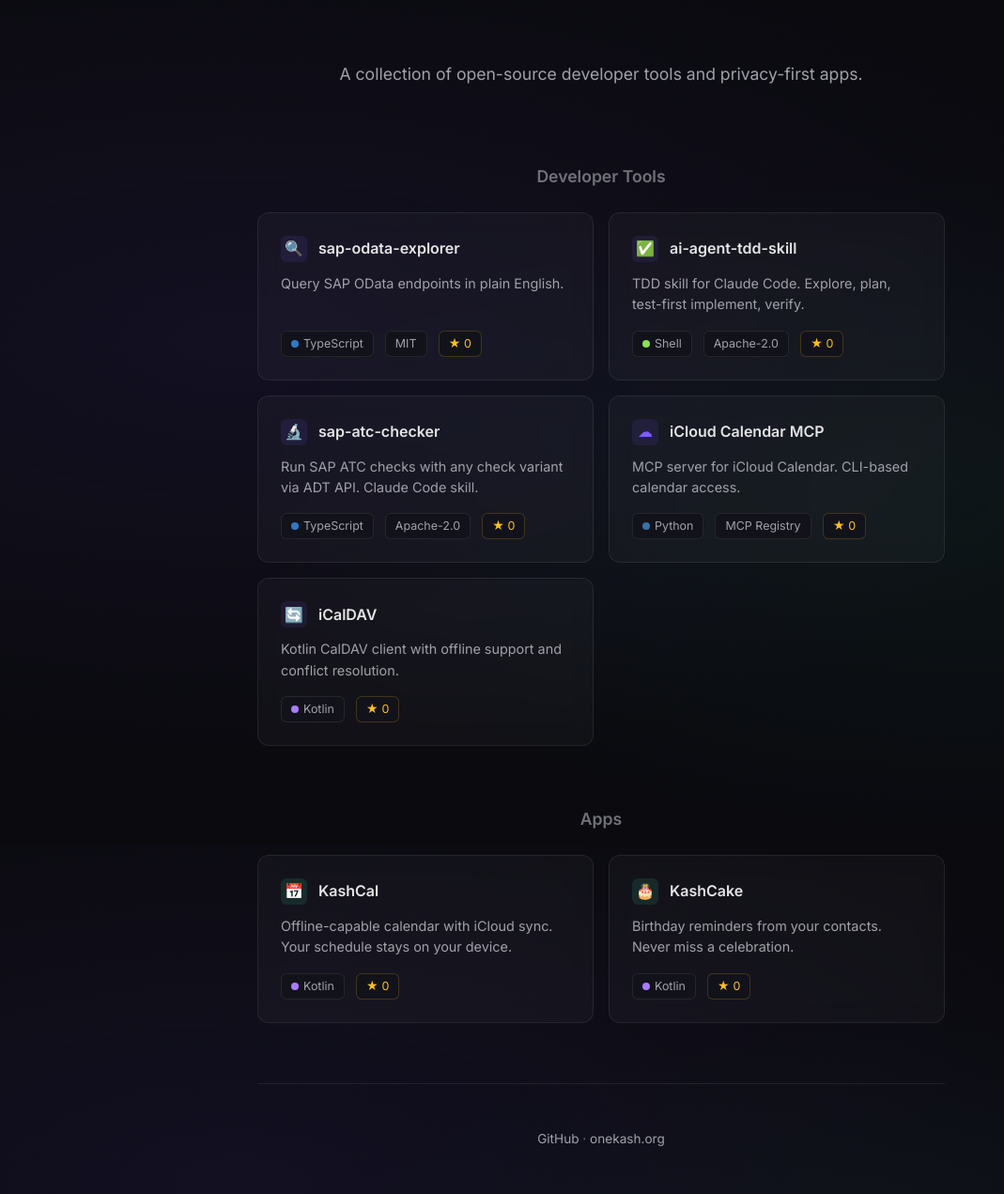
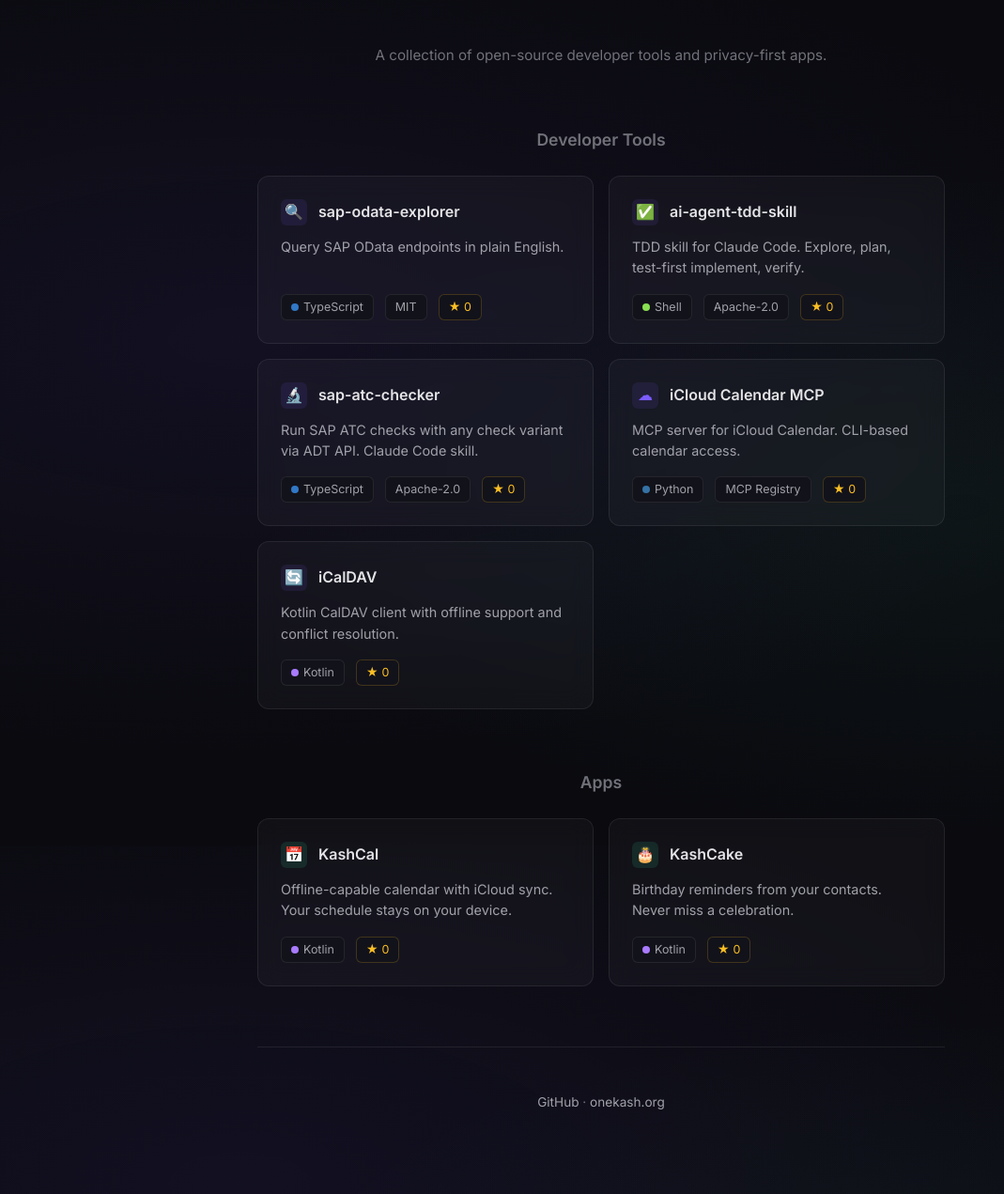
Before and after one commit to openkash/openkash.github.io, a Jekyll site: the page built from index.html, in a window 1280 px wide. Shown: the whole page at 94% size, without its empty margins (0-1069 px from the left). Built offline with Jekyll 4.4.1, drawn with Linux system fonts in a browser that asks for light colours; comment, search, counter and statistics services are not loaded; after the commit the page ends 1232 px from its top, so only the background shows below that.

Commit message:
Reduce intro font size and padding

```diff
--- a/assets/css/style.css
+++ b/assets/css/style.css
@@ -35,11 +35,11 @@ a:hover { text-decoration: underline; }
 /* Intro */
 .intro { padding: 64px 0 48px; }
 
-.intro { text-align: center; }
+.intro { text-align: center; padding: 48px 0 32px; }
 
 .intro h1 {
-  font-size: 1.1rem; font-weight: 400; color: var(--text-secondary);
-  line-height: 1.7;
+  font-size: 0.95rem; font-weight: 400; color: var(--text-muted);
+  line-height: 1.5;
 }
 
 /* Sections */
```
